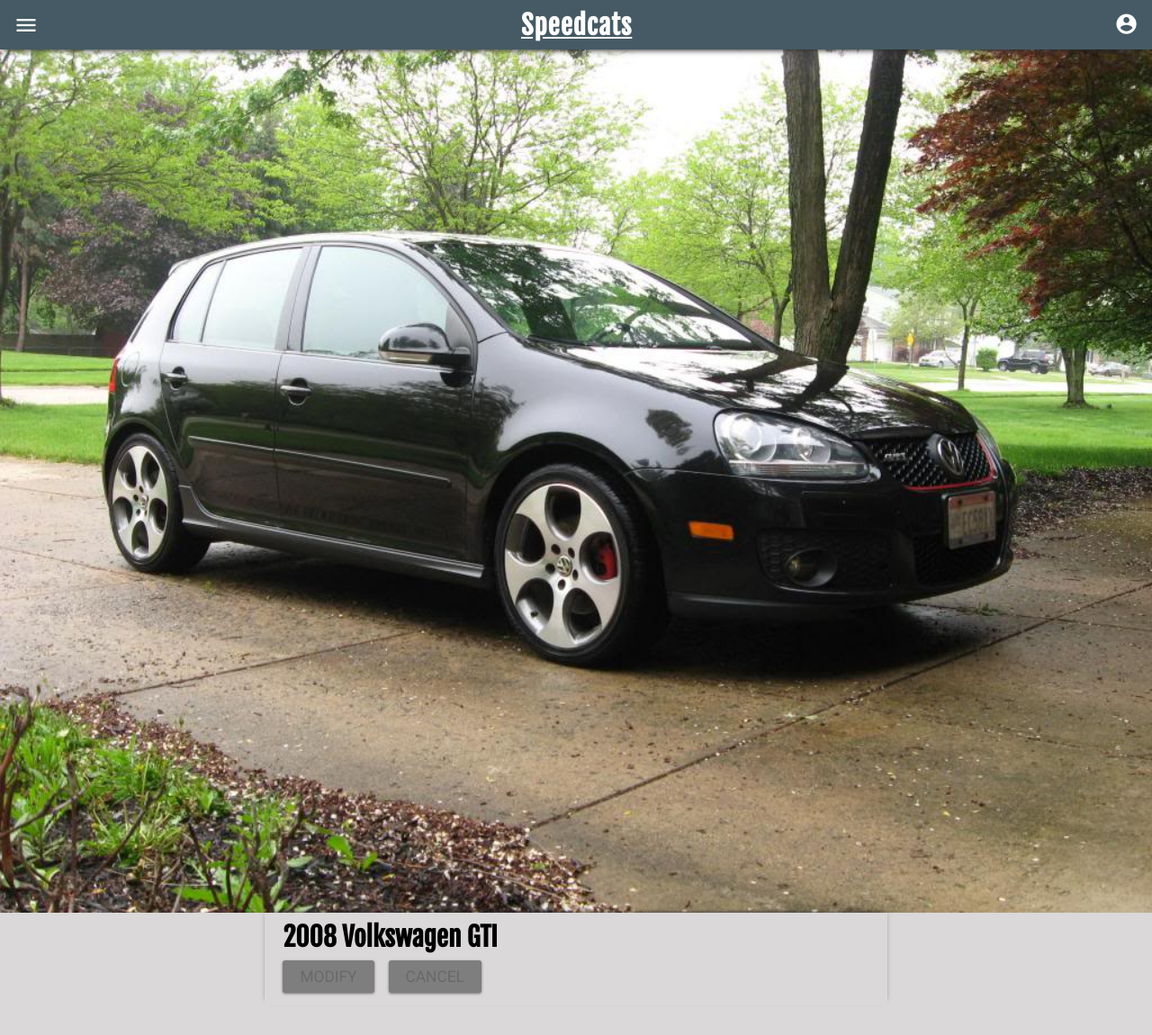
After one commit to ajessefowler/speedcats-car-rental, a Django app: page /inventory/reservation/1 in a window 1280 px wide. The commit adds this page. Shown: the top 1151 px of the page at 90% size. Run offline with Django 3.2, Linux system fonts and the light colour scheme; a user stored in the database is signed in; data comes from the database, SQL or seed files in the repository; both versions use the stored data as it was after the commit; some libraries are stand-ins or nearby versions.

Commit message:
Add Reservation Detail Page
Users can now view details of their reservations.
Reservations can be edited and canceled from this page.

```diff
--- a/inventory/models.py
+++ b/inventory/models.py
@@ -46,6 +46,7 @@ class Vehicle(models.Model):
 	mileage = models.IntegerField()
 	image = models.ImageField(upload_to="vehicle_photos", blank=True)
 	description = models.CharField(max_length=800, default="")
+	price = models.DecimalField(max_digits=8, decimal_places=2, default=85.99)
 	status = models.CharField(
 		max_length=1,
 		choices=status_choices,
--- a/inventory/static/css/styles.css
+++ b/inventory/static/css/styles.css
@@ -264,8 +291,30 @@ a:-webkit-any-link {
 	padding: 6px 10px;
 }
 
+.reservebutton > p {
+	margin: 0;
+	padding: 2px 9px;
+}
+
+.disabledbutton {
+	color: #696969;
+	background-color: rgb(126, 126, 126) !important;
+	border-radius: 3px;
+	box-shadow: 0 1px 3px #707070;
+	margin: 0 8px 14px;
+	padding: 6px 10px;
+}
+
+.disabledbutton > p {
+	margin: 0;
+	padding: 2px 9px;
+}
+
 .reservationtime {
+	padding: 4px 0;
+	margin: 0;
 	font-size: 11pt;
+	color: black;
 }
 
 .detail > p {
--- a/inventory/static/js/animations.js
+++ b/inventory/static/js/animations.js
@@ -40,10 +40,18 @@ document.addEventListener('DOMContentLoaded', function(event) {
 
 	// Add animations to make reservation page
 	if (document.getElementById('reservecontent')) {
+		const subelem = document.getElementById('checkoutsub').innerHTML;
+		const subtotal = parseInt(subelem.substr(subelem.length - 5));
+		const tax = subtotal * 0.07;
+		const total = subtotal + tax;
+		document.getElementById('checkouttax').innerHTML = 'Tax: $' + tax;
+		document.getElementById('checkouttotal').innerHTML = 'Total: $' + total;
+
 		document.getElementById('pickupstore').value = localStorage.getItem('pickup');
 		document.getElementById('pickuptime').value = localStorage.getItem('pickuptime');
 		document.getElementById('dropoffstore').value = localStorage.getItem('dropoff');
 		document.getElementById('dropofftime').value = localStorage.getItem('dropofftime');
+
 		document.getElementById('paymentlocationcontinue').addEventListener('click', function() {
 			console.log(document.querySelector('input[name="paymentlocation"]:checked').value);
 		});
--- a/inventory/templates/inventory/history.html
+++ b/inventory/templates/inventory/history.html
@@ -6,7 +6,8 @@
     <ul id="reservationlist">
         {% for reservation in reservations %}
         <div>
-            <p>{{ reservation.vehicle }}</p>
+            <a href="{% url 'inventory:reservation' reservation.id %}">
+            <p class="reservationtime">{{ reservation.vehicle }}</p>
             {% if reservation.status == "Upcoming" %}
                 <p class="reservationtime">Starting {{ reservation.pick_up_time }}</p>
             {% endif %}
@@ -14,6 +15,7 @@
                 <p class="reservationtime">Started {{ reservation.pick_up_time }}</p>
             {% endif %}
             <p class="reservationtime">Status: {{ reservation.status }}</p>
+            </a>
         </div>
         {% empty %}
         <div>
--- /dev/null
+++ b/inventory/templates/inventory/reservation.html
@@ -0,0 +1,34 @@
+{% extends "base_generic.html" %}
+
+{% block content %}
+    <img src="{{ reservation.vehicle.image.url }}" width="100%" id="vehicleimage">
+    <div id="vehiclecontent">
+        <h2 class="header">{{ reservation.vehicle }}</h2>
+        <div id="reservebuttons">
+            {% if reservation.status == 'Upcoming' %}
+            <div id="editbutton" class="reservebutton">
+                <p>MODIFY</p>
+            </div>
+            <div id="deletebutton" class="reservebutton">
+                <p>CANCEL</p>
+            </div>
+            {% endif %}
+            {% if reservation.status == 'In Progress' %}
+            <div id="editbutton" class="reservebutton">
+                <p>MODIFY</p>
+            </div>
+            <div id="deletebutton" class="disabledbutton">
+                <p>CANCEL</p>
+            </div>
+            {% endif %}
+            {% if reservation.status == 'Completed' %}
+            <div id="editbutton" class="disabledbutton">
+                <p>MODIFY</p>
+            </div>
+            <div id="deletebutton" class="disabledbutton">
+                <p>CANCEL</p>
+            </div>
+            {% endif %}
+        </div>
+    </div>
+{% endblock %}
--- a/inventory/templates/inventory/reserve_vehicle.html
+++ b/inventory/templates/inventory/reserve_vehicle.html
@@ -6,9 +6,9 @@
 <div id="reservecontent">
     <p>Confirm details here</p>
     <p>{{ vehicle }}</p>
-    <p>Subtotal: $88.88</p>
-    <p>Tax: $8.88</p>
-    <p>Total: $100.00</p>
+    <p id="checkoutsub">Subtotal: ${{ vehicle.price }}</p>
+    <p id="checkouttax"></p>
+    <p id="checkouttotal"></p>
     <form name="paymentlocation" action="{% url 'inventory:makereservation' store.ID vehicle.id %}" method="post">
         {% csrf_token %}
         <input type="text" name="pickupstore" id="pickupstore">
--- a/inventory/urls.py
+++ b/inventory/urls.py
@@ -10,6 +10,7 @@ urlpatterns = [
 	path('history/', views.history, name="history"),
 	path('contact/', views.contact, name='contact'),
 	path('feedback/', views.feedback, name='feedback'),
+	path('reservation/<int:reservationID>', views.reservation, name='reservation'),
 	path('<int:storeID>/', views.store, name='store'),
 	path('<int:storeID>/<int:vehicleID>/', views.vehicle, name='vehicle'),
 	path('<int:storeID>/<int:vehicleID>/reserve/', views.reserve, name='reserve'),
--- a/inventory/views.py
+++ b/inventory/views.py
@@ -77,3 +77,15 @@ def makereservation(request, storeID, vehicleID):
 	reservation = Reservation(user=user, vehicle=vehicle, pick_up_time=pickup_time, pick_up_location=pickup_store, drop_off_time=dropoff_time, drop_off_location=dropoff_store)
 	reservation.save()
 	return HttpResponseRedirect('/')
+
+@login_required
+def reservation(request, reservationID):
+	reservation = get_object_or_404(Reservation, pk=reservationID)
+	context = {
+		"reservation":reservation
+	}
+	if request.user == reservation.user:
+		return render(request, 'inventory/reservation.html', context)
+	# if request.user == reservation.user
+	# allow access
+	# otherwise error
--- a/speedcats/settings.py
+++ b/speedcats/settings.py
@@ -138,4 +138,4 @@ MEDIA_ROOT = os.path.join(BASE_DIR, 'media')
 MEDIA_URL = '/media/'
 LOGIN_REDIRECT_URL = '/'
 
-DEFAULT_FILE_STORAGE = 'storages.backends.s3boto3.S3Boto3Storage'
+# DEFAULT_FILE_STORAGE = 'storages.backends.s3boto3.S3Boto3Storage'
```
Also changed, not shown: other parts of inventory/static/css/styles.css (+36 -10 lines), inventory/templates/inventory/home.html (+18 -14 lines), inventory/templates/inventory/vehicle_list.html (+5 -9 lines), db.sqlite3, inventory/migrations/0004_vehicle_price.py (added).
